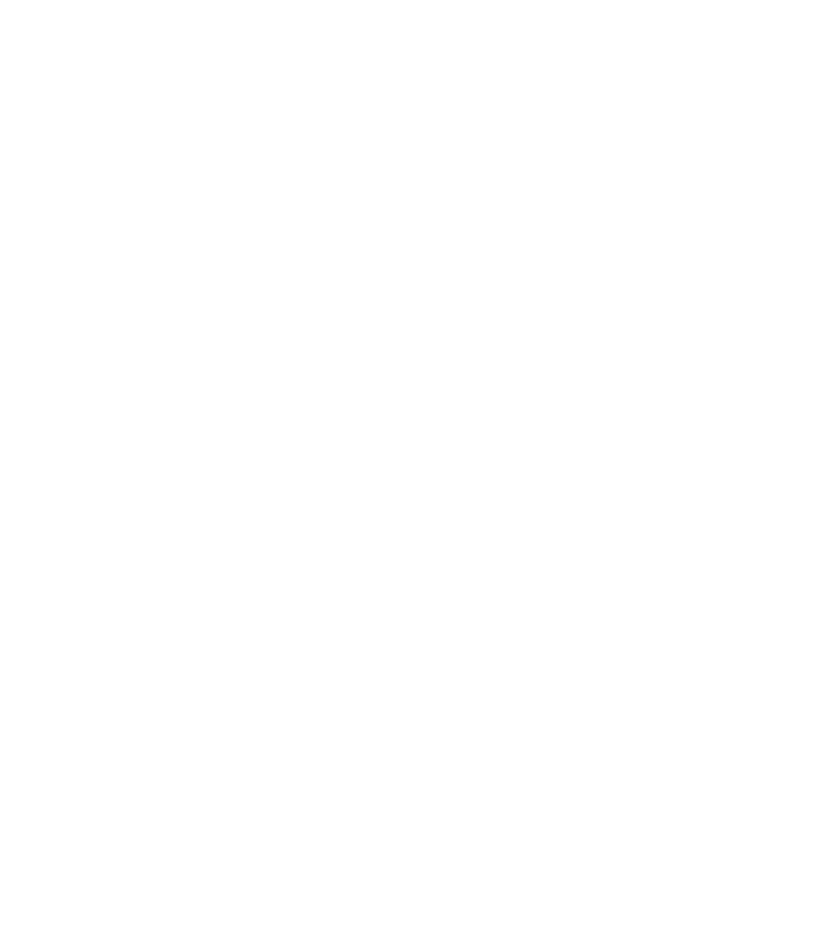
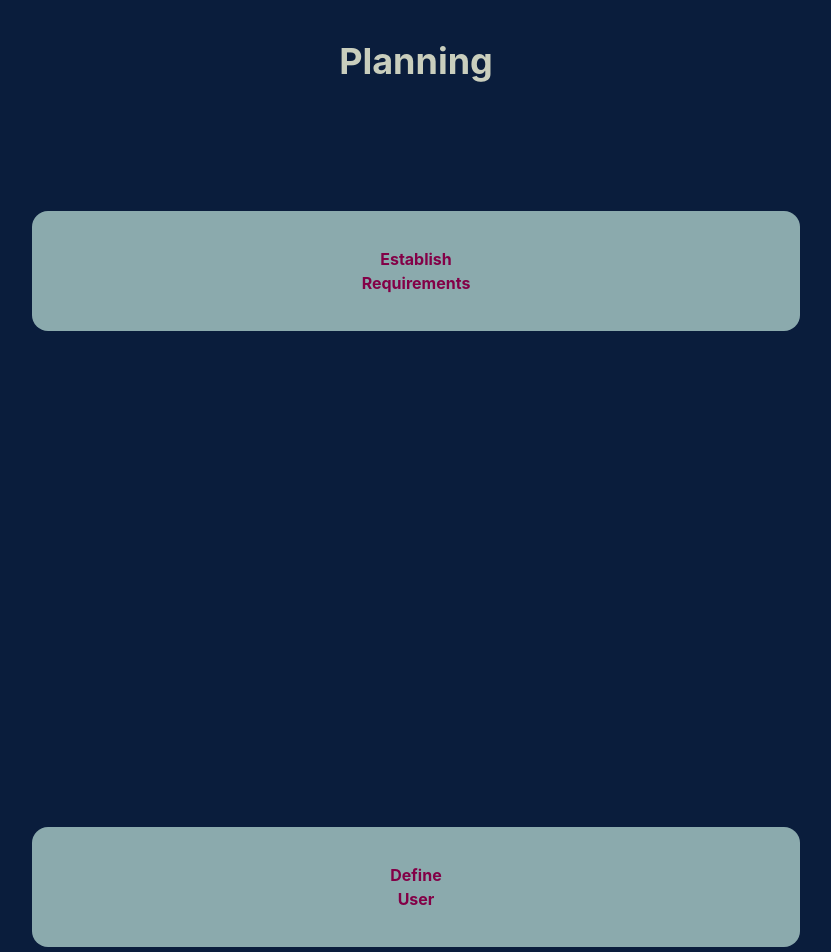
Before and after one commit to CarlosTussi/Websites, a React (Create React App) app in the folder Carlostussi/carlostussi/: page / in a window 1280 px wide. Shown: the part 1680-2632 px from the top of the page, without its empty margins (224-1055 px from the left). Before the commit the page ends 1600 px from the top, so only its background shows below. Built offline with nearby package versions, Linux system fonts and the light colour scheme.

Commit message:
[ADD] Scroll and fading for the services page

```diff
--- a/Carlostussi/carlostussi/src/App.js
+++ b/Carlostussi/carlostussi/src/App.js
@@ -3,6 +3,7 @@
 import Nav from './components/Nav';
 import LandingPage from './components/LandingPage';
 import ServicePage from './components/ServicePage';
+import FullScreen from './components/FullScreen';
 
 function App() {
   return (
@@ -10,6 +11,7 @@
       <Nav />
       <LandingPage />
       <ServicePage />
+      <FullScreen />
     </ChakraProvider>
   );
 }
--- a/Carlostussi/carlostussi/src/components/FullScreen.js
+++ b/Carlostussi/carlostussi/src/components/FullScreen.js
@@ -1,14 +1,15 @@
 import { Box } from "@chakra-ui/react";
 import * as COLOR from "../styleguide/colorscheme";
 
-function FullScreen({children})
+function FullScreen(props)
 {
     return(
     <Box width="100vw"
-         height="100vh"
+         height= {props.pages ? `${props.pages*100}vh`: "100vh"}
          bg={COLOR.background.main}
          color={COLOR.text.header}>
-        {children}
+            {console.log(props.pages)}
+        {props.children}
     </Box>
     );
 
--- a/Carlostussi/carlostussi/src/components/Nav.js
+++ b/Carlostussi/carlostussi/src/components/Nav.js
@@ -10,6 +10,7 @@
             background: COLOR.background.nav,
             color: COLOR.text.header,
             position: "fixed",
+            zIndex: "10",
         }}>
             <UnorderedList styleType="none">
                 <HStack justify="space-between">
--- a/Carlostussi/carlostussi/src/components/ServicePage.js
+++ b/Carlostussi/carlostussi/src/components/ServicePage.js
@@ -1,11 +1,35 @@
-import { VStack, Heading } from "@chakra-ui/react";
+import { VStack, Heading, Box } from "@chakra-ui/react";
 import FullScreen from "./FullScreen";
-import { ArrowDown } from 'react-feather';
 import { Fade } from "react-awesome-reveal";
+import * as COLOR from "../styleguide/colorscheme";
+
+import { useEffect, useState} from "react";
 
 function ServicePage()
 {
+    const [isSticky, setIsSticky] = useState(false);
+    //Scroll Listener
+    useEffect(() => {
+
+        const handleScroll = () =>{
+            const planningScrollY = document.getElementById("lastSticky").offsetTop - 500;
+
+            console.log("Current scroll: ", window.scrollY);
+            console.log("Position Y: ", planningScrollY);
+
+            window.scrollY >= planningScrollY ? setIsSticky(false) : setIsSticky(true);
+
+        }
+
+        window.addEventListener('scroll', handleScroll);
+        return() =>{
+            window.removeEventListener('scroll', handleScroll);
+        };
+    }, []);
+    //Only to do it in the beginning is fine because it will be cleaned up only when the component itself gets destroyed
+
     return(
+        <>
         <FullScreen>
             <VStack p="50vh 0 0 0"
                     spacing="30vh">
@@ -17,6 +41,101 @@
                 </Fade>
             </VStack>
         </FullScreen>
+
+        {/* One page for each step + intro page (total 4 pages)*/}
+        <FullScreen pages="3">
+            <VStack p="10vh 0 0 0"                    >
+                <Box
+                position= "sticky"
+                top="6vh"
+                width="100vw"
+                textAlign="center"
+                >
+                    <Heading id="planning"
+                             bg={COLOR.background.main}
+                             padding="5vh 0 5vh 0">
+                                Planning
+                    </Heading>
+                </Box>
+                {/* ESTABLISHING REQUIREMENTS */}
+                <Box
+                    position= "sticky"
+                    top="20vh">
+                    <Fade duration="3500">
+                        <VStack bg={COLOR.background.card}
+                            color={COLOR.text.card}
+                            height="15vh"
+                            width="60vw"
+                            borderRadius="16px"
+                            m="10vh 0 0 0"
+                            >
+                                <Box m="auto 0 auto 0"
+                                    textAlign="center"
+                                    fontWeight="bold">
+                                    <p>Establish</p>
+                                    <p>Requirements</p>
+                                </Box>
+                        </VStack>
+                    </Fade>
+                </Box>
+                <Box height="40vh"
+                     width="50vw"
+                     bg=""></Box>
+                {/* DEFINE USER */}
+                <Box
+                    position= "sticky"
+                    top="30vh">
+                    <Fade duration="2500">
+                        <VStack bg={COLOR.background.card}
+                            color={COLOR.text.card}
+                            height="15vh"
+                            width="60vw"
+                            borderRadius="16px"
+                            m="20vh 0 0 0"
+                            >
+                                <Box m="auto 0 auto 0"
+                                    textAlign="center"
+                                    fontWeight="bold">
+                                    <p>Define</p>
+                                    <p>User</p>
+                                </Box>
+                        </VStack>
+                    </Fade>
+                </Box>
+                <Box height="40vh"
+                     width="50vw"
+                     bg=""></Box>
+                     {/* DESIGN PROTOTYPE */}
+                <Box
+                    position= "sticky"
+                    top="40vh">
+                    <Fade duration="2500">
+                        <VStack bg={COLOR.background.card}
+                            color={COLOR.text.card}
+                            height="15vh"
+                            width="60vw"
+                            borderRadius="16px"
+                            m="30vh 0 0 0"
+                            >
+                                <Box m="auto 0 auto 0"
+                                    textAlign="center"
+                                    fontWeight="bold">
+                                    <p>Design</p>
+                                    <p>Prototype</p>
+                                </Box>
+                        </VStack>
+                    </Fade>
+                </Box>
+                <Box
+                     id="lastSticky"
+                     height="20vh"
+                     width="50vw"
+                     bg=""
+                     position="sticky"
+                    top="60vh"></Box>
+            </VStack>
+        </FullScreen>
+        </>
     );
 }
 
```
